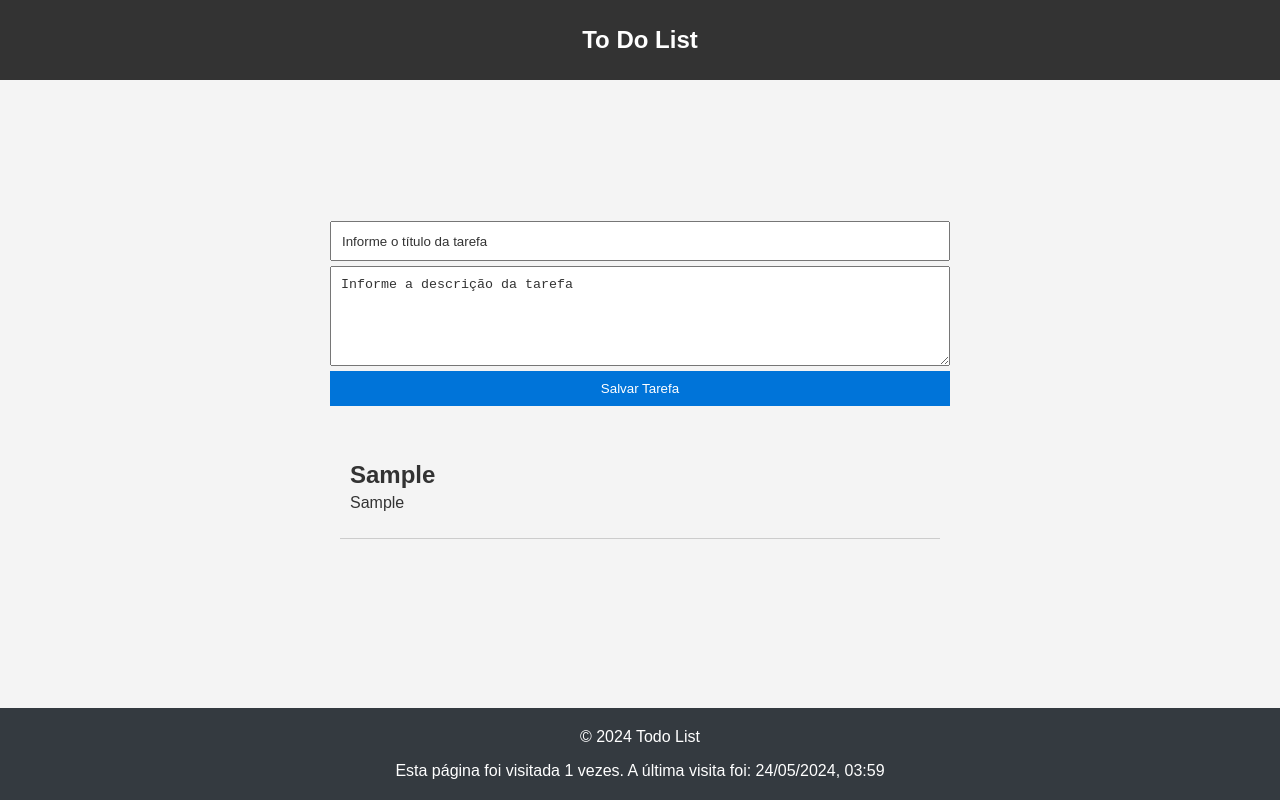
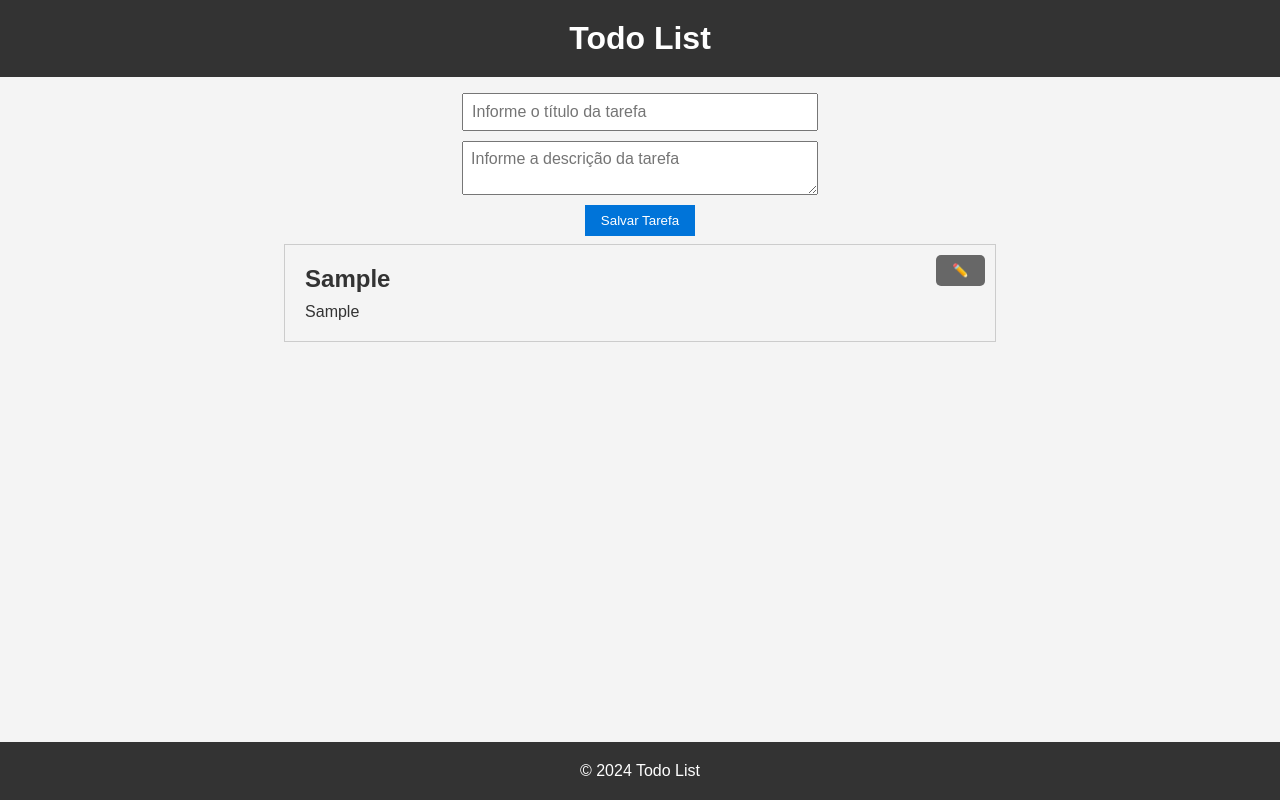
Before and after one commit to jeanunicesumar/to-do-list-cesu, a plain HTML site: page pages/to-do/index.html in a window 1280 px wide. Both pictures are taken after typing "Sample", "Sample" into the empty fields and a click on the button "Salvar Tarefa". Drawn offline with Linux system fonts and the light colour scheme.

Commit message:
Finalizando

```diff
--- a/pages/to-do/index.html
+++ b/pages/to-do/index.html
@@ -2,39 +2,63 @@
 <html lang="pt-br">
   <head>
     <meta charset="UTF-8" />
-    <meta name="viewport" content="width=device-width, initial-scale=1" />
-    <title>To Do List</title>
-
-    <link rel="stylesheet" href="../../styles.css" />
+    <meta name="viewport" content="width=device-width, initial-scale=1.0" />
+    <title>Todo List</title>
     <link rel="stylesheet" href="./styles.css" />
   </head>
   <body>
-    <header id="header">
-      <a href="../../index.html">
-        <h1>To Do List</h1>
-      </a>
-    </header>
-
-    <main>
-
-        <form onsubmit="enviarForm(event)">
-          <input type="text" name="title" id="title" placeholder="Informe o título da tarefa" required />
-          <textarea name="description" id="description" placeholder="Informe a descrição da tarefa"></textarea>
-
+    <div class="container">
+      <header>
+        <h1>Todo List</h1>
+      </header>
+      <main>
+        <!-- Formulário para adicionar tarefas -->
+        <form id="taskForm" onsubmit="addTask(event)">
+          <input
+            type="text"
+            name="title"
+            id="title"
+            required
+            placeholder="Informe o título da tarefa"
+          />
+          <textarea
+            id="description"
+            name="description"
+            required
+            placeholder="Informe a descrição da tarefa"
+          ></textarea>
           <button type="submit">Salvar Tarefa</button>
         </form>
-      <div id="list-task">
 
-      </div>
+        <!-- Lista de tarefas -->
+        <ul id="taskList"></ul>
+      </main>
+      <footer>&copy; 2024 Todo List</footer>
+    </div>
 
-    </main>
+    <dialog class="dialog">
+      <form id="taskFormEdit" onsubmit="editTask(event)" onreset="resetDialog(event)">
+        <input
+          type="text"
+          name="title"
+          id="title-edit"
+          required
+          placeholder="Informe o título da tarefa"
+        />
+        <textarea
+          id="description-edit"
+          name="description"
+          required
+          placeholder="Informe a descrição da tarefa"
+        ></textarea>
+        <span>
+          <button type="submit">Salvar Tarefa</button>
+          <button type="reset" class="cancel-edit">Cancelar</button>
+        </span>
+      </form>
+    </dialog>
 
-    <footer aria-label="Rodapé">
-      <p aria-label="Copyright">
-        &copy; 2024 Todo List
-      </p>
-    </footer>
     <script src="./index.js"></script>
-    <script src="../../index.js"></script>
+    <script src="../../footer-counter.js"></script>
   </body>
 </html>
--- a/pages/to-do/index.js
+++ b/pages/to-do/index.js
@@ -1,47 +1,101 @@
-function enviarForm(e) {
-  e.preventDefault();
+const taskKey = '@tasks'
 
-  const form = e.target;
-  const formData = new FormData(form);
+function addTask(event) {
+  event.preventDefault() // Evita o recarregamento da página
+  const taskId = new Date().getTime()
+  const taskList = document.querySelector('#taskList')
 
-  const task = formData.get('title');
-  const description = formData.get('description');
+  const form = document.querySelector('#taskForm')
+  const formData = new FormData(form)
 
-  const tasks = JSON.parse(localStorage.getItem("tasks")) || [];
+  const taskTitle = formData.get('title')
+  const taskDescription = formData.get('description')
 
-  const objectTask = { title: task, description: description };
-  tasks.push(objectTask);
-  localStorage.setItem("tasks", JSON.stringify(tasks));
+  const tasks = JSON.parse(localStorage.getItem(taskKey)) || []
+  tasks.push({ id: taskId, title: taskTitle, description: taskDescription })
+  localStorage.setItem(taskKey, JSON.stringify(tasks))
 
-  form.reset();
-  showListTask();
+  appendTasksLi();
+  form.reset()
 }
 
-function showListTask() {
+window.addEventListener('DOMContentLoaded', () => {
+  appendTasksLi();
+})
 
+function appendTasksLi() {
+  const tasks = JSON.parse(localStorage.getItem(taskKey)) || []
+  const taskList = document.querySelector('#taskList')
+  taskList.innerHTML = tasks
+    .map((task) => `<li id="${task.id}">
+                      <h2>${task.title}</h2><p>${task.description}</p>
+                      <button class="button-edit" title="Editar tarefa">✏️</button>
+                    </li>`)
+    .join('');
 
-  const divList = document.getElementById("list-task");
-  divList.textContent = "";
-  const tasks = JSON.parse(localStorage.getItem("tasks")) || [];
+  insertEventsInButtons();
+}
 
-  tasks.forEach(task => {
+function insertEventsInButtons() {
+  document.querySelectorAll('.button-edit').forEach(button => {
+    button.addEventListener('click', () => openModalEdit(button.parentElement.id));
+});
+}
 
-    const div = document.createElement('div');
-    const title = document.createElement('h2');
-    title.textContent = task.title
+function openModalEdit(id) {
+  const dialog = document.querySelector('.dialog');
 
-    const p = document.createElement('p');
-    p.textContent = task.description
+  const tasks = JSON.parse(localStorage.getItem(taskKey)) || [];
+  let task = tasks.filter(task => task.id == id);
 
-    div.appendChild(title);
-    div.appendChild(p);
+  if (task.length === 0) {
+    return;
+  }
 
-    divList.appendChild(div);
+  task = task[0];
 
-  });
+  const titleEdit = document.querySelector('#title-edit');
+  titleEdit.value = task.title;
+  const descriptionEdit = document.querySelector('#description-edit');
+  descriptionEdit.value = task.description;
+
+  dialog.id = id;
+  dialog.showModal();
 
 }
 
-document.addEventListener('DOMContentLoaded', function () {
-  showListTask();
-})
+function resetDialog(event) {
+  event.preventDefault();
+
+  const dialog = document.querySelector('.dialog');
+  dialog.close();
+}
+
+function editTask(event) {
+  event.preventDefault();
+
+  const dialog = document.querySelector('.dialog');
+
+  const form = document.querySelector('#taskFormEdit')
+  const formData = new FormData(form)
+
+  const taskTitle = formData.get('title')
+  const taskDescription = formData.get('description')
+
+  const tasks = JSON.parse(localStorage.getItem(taskKey)) || [];
+  let task = tasks.filter(task => task.id == dialog.id);
+
+  if (task.length === 0) {
+    return;
+  }
+
+  task = task[0];
+  task.title = taskTitle;
+  task.description = taskDescription;
+
+  localStorage.setItem(taskKey, JSON.stringify(tasks));
+  appendTasksLi();
+
+  dialog.removeAttribute('id');
+  dialog.close();
+}
--- a/pages/to-do/styles.css
+++ b/pages/to-do/styles.css
@@ -1,81 +1,130 @@
+/* Reset de estilos para garantir consistência em diferentes navegadores */
+body,
+h1,
+h2,
+p,
+ul,
+ol,
+li,
+figure,
+table,
+th,
+td {
+  margin: 0;
+  padding: 0;
+}
+
+* {
+  box-sizing: border-box;
+}
+
 body {
+  font-family: 'Arial', sans-serif;
+  color: #333;
   background-color: #f4f4f4;
+  height: 100vh;
+  display: flex;
+  flex-direction: column;
+}
+
+.container {
   display: grid;
-  grid-template-rows: 10vh 75vh 15vh;
+  grid-template-rows: auto 1fr auto;
   min-height: 100vh;
 }
 
-header {
-  display: flex;
-  align-items: center;
+header,
+footer {
   background-color: #333;
+  color: #fff;
+  padding: 20px;
+  text-align: center;
 }
 
 main {
-  flex-direction: column;
-  align-items: center;
-  justify-content: center;
-  display: flex;
+  padding: 16px;
 }
 
-form {
-  width: 50%;
-  margin: 10px;
-  display: flex;
-  flex-direction: column;
-  align-items: center;
-}
-
-form input::placeholder, textarea::placeholder {
-  color: #333;
-}
-
-form input {
-  height: 40px;
-}
-
-form textarea {
-  height: 100px;
-}
-
-form input, textarea, button {
-  padding: 10px;
-  outline: 0;
-  width: 100%;
-  margin-bottom: 5px;
-}
-
-form button {
-  background-color: #0074d9;
-  color: #ffffff;
-  border: 0;
-  padding: 10px 40px;
-  transition: opacity 0.3s;
-}
-
-form button:hover {
-  cursor: pointer;
-  opacity: 0.8;
-}
-
-#list-task {
+main form {
   display: flex;
   flex-direction: column;
   gap: 10px;
-  padding: 10px;
-  width: 50%;
-  overflow-y: scroll;
+  align-items: center;
+  width: 40ch;
+  margin: 0 auto;
 }
 
-#list-task div {
-  padding: 10px;
-  border-bottom: 1px solid #ccc;
+input,
+textarea {
+  width: 100%;
+  padding: 8px;
+  font-size: 16px;
 }
 
-#list-task div h2 {
-  margin-bottom: 5px;
+input,
+textarea::placeholder {
+  font-family: 'Arial', sans-serif;
 }
 
-#list-task div p {
+button {
+  background-color: #0074d9;
+  color: #fff;
+  border: none;
+  padding: 8px 16px;
+  cursor: pointer;
+}
+
+ul {
+  list-style: none;
+  padding: 0;
+  max-width: 80ch;
+  margin: 0 auto;
+}
+
+li {
+  margin: 8px 0;
+  padding: 20px;
+  border: solid 1px #ccc;
+  position: relative;
+}
+
+li p {
   white-space: pre-wrap;
+  margin-top: 10px;
 }
+
+li button {
+  position: absolute;
+  top: 10px;
+  right: 10px;
+  background-color: #676767;
+  border-radius: 5px;
+  transition: 0.3s;
+}
+
+li button:hover {
+  background-color: #202020;
+}
+
+dialog {
+  border: 0;
+}
+
+dialog form span {
+  margin: 10px 0;
+  display: flex;
+  justify-content: flex-end;
+  gap: 10px;
+}
+
+dialog form input {
+  margin-bottom: 10px;
+}
+
+dialog form .cancel-edit {
+  background-color: rgb(241, 43, 43);
+}
+
+input, textarea {
+  outline: 0;
+}
```
